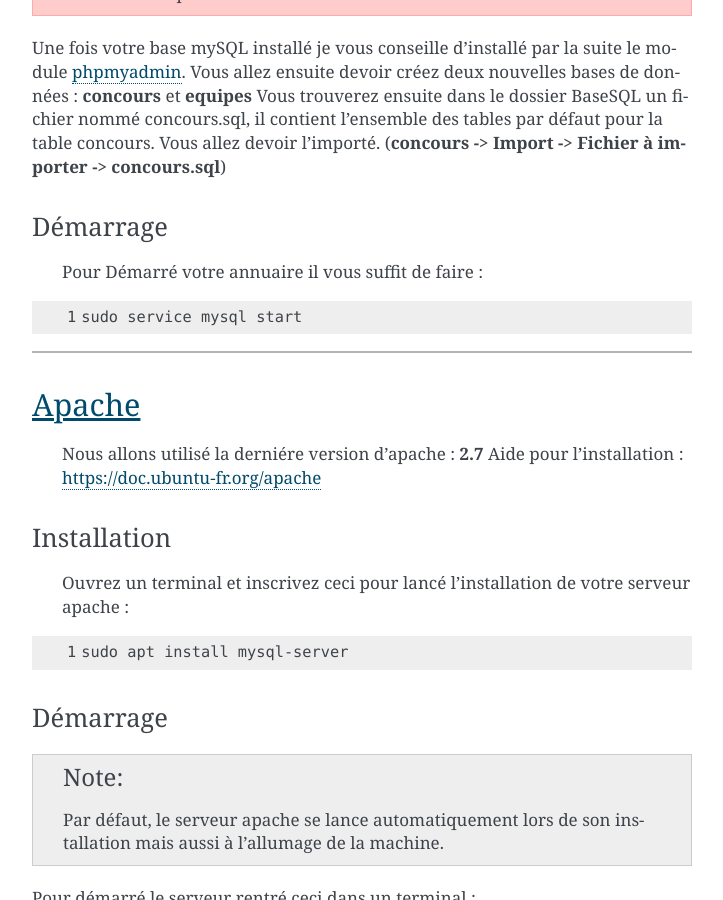
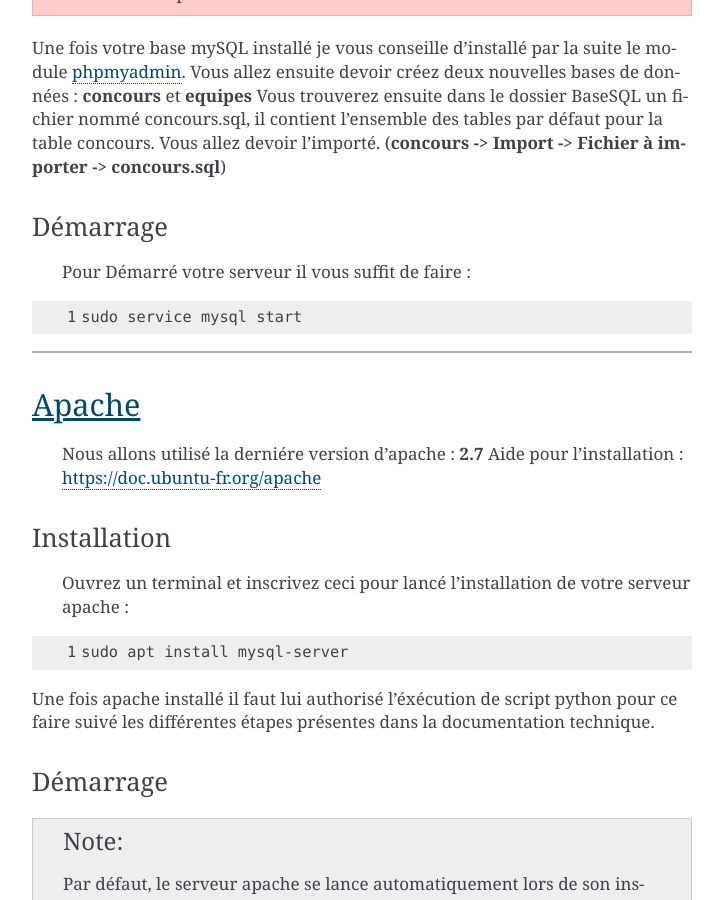
Before and after one commit to soldatroket/ProjetHacking, a Sphinx documentation site: the page built from Documentation/Installation.rst, in a window 1280 px wide and 900 px high, scrolled down 1900 px. Shown: the whole window, without its empty margins (388-1111 px from the left). Built offline with Sphinx 7.4.7, drawn with Linux system fonts in a browser that asks for light colours.

Commit message:
Update Installation.rst

```diff
--- a/Documentation/Installation.rst
+++ b/Documentation/Installation.rst
@@ -98,7 +98,7 @@ Vous trouverez ensuite dans le dossier BaseSQL un fichier nommé concours.sql, i
 Démarrage
 ---------
 
-    Pour Démarré votre annuaire il vous suffit de faire :
+    Pour Démarré votre serveur il vous suffit de faire :
 
 .. code-block:: shell
     :linenos:
@@ -124,6 +124,8 @@ Installation
     :linenos:
 
     sudo apt install mysql-server
+
+Une fois apache installé il faut lui authorisé l'éxécution de script python pour ce faire suivé les différentes étapes présentes dans la documentation technique.
 
 
 
```
